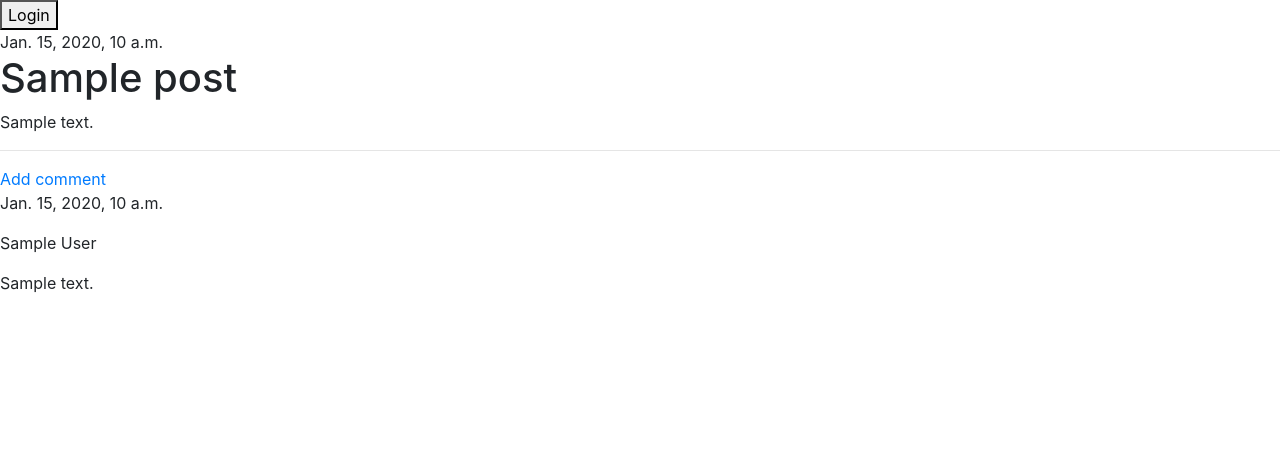
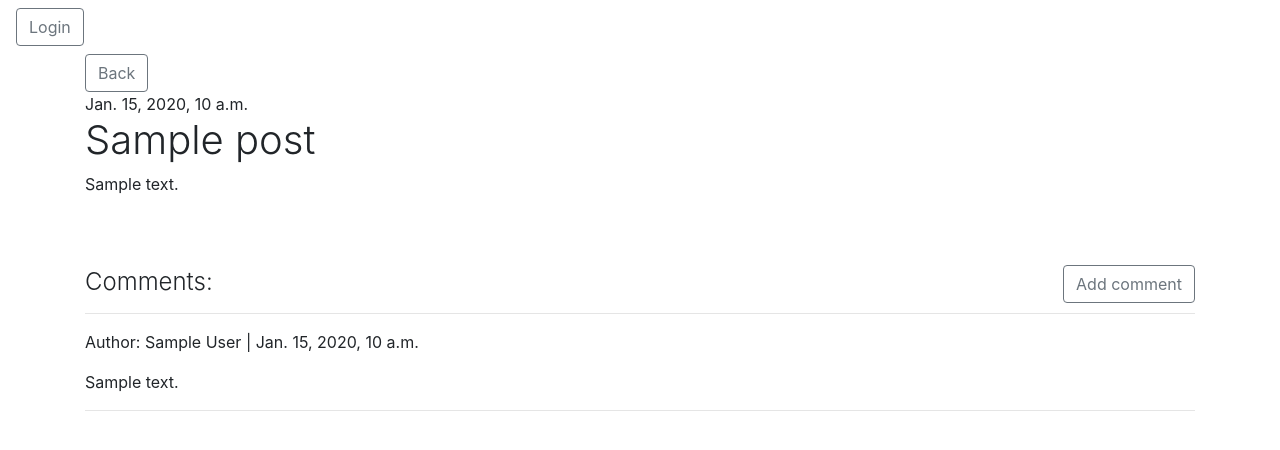
Before and after one commit to Tetsumote/djangoGirls2, a Django app: page /post/1/ in a window 1280 px wide. Shown: the top 450 px of the page. Run offline with Django 3.2, Linux system fonts and the light colour scheme; tables that the repository leaves empty hold one stand-in row (values such as "Sample post"); some libraries are stand-ins or nearby versions.

Commit message:
Add bootstrap style.

```diff
--- a/blog/static/css/blog.css
+++ b/blog/static/css/blog.css
@@ -1,3 +1,21 @@
 .blogTitle{
-    color:green;
+    color:#777;
+    text-align: right;
 }
+.form-group input,.form-group textarea{
+    display: block;
+    width: 100%;
+    height: calc(2.25rem + 2px);
+    padding: .375rem .75rem;
+    font-size: 1rem;
+    line-height: 1.5;
+    color: #495057;
+    background-color: #fff;
+    background-clip: padding-box;
+    border: 1px solid #ced4da;
+    border-radius: .25rem;
+    transition: border-color .15s ease-in-out,box-shadow .15s ease-in-out;
+}
+.form-group textarea{
+    height: 100px;
+}
--- a/blog/templates/blog/base.html
+++ b/blog/templates/blog/base.html
@@ -6,13 +6,18 @@
     <link rel="stylesheet" href="{% static 'css/blog.css' %}">
 </haed>
 <body>
+<nav class="navbar navbar-light bg-white">
 {% if user.is_authenticated %}
-<a href="{% url 'post_new' %}"><button>New post</button></a>
-<a href="{% url 'post_draft_list' %}"><button>Draft</button></a>
+<div class="form-inline">
+<a href="{% url 'post_new' %}"><button class="btn btn-outline-secondary mr-1">New post</button></a>
+<a href="{% url 'post_draft_list' %}"><button class="btn btn-outline-secondary">Draft</button></a>
+</div>
 <p>Hello {{ user.username }} <small>(<a href="{% url 'logout' %}">Log out</a>)</small></p>
 {% else %}
-<a href="{% url 'login' %}"><button>Login</button></a>
+<a href="{% url 'login' %}"><button class="btn btn-outline-secondary">Login</button></a>
 {% endif %}
+</nav>
+
 
 {% block content %}
 {% endblock %}
--- a/blog/templates/blog/post_detail.html
+++ b/blog/templates/blog/post_detail.html
@@ -1,35 +1,44 @@
 {% extends 'blog/base.html' %}
 {% block content %}
+<div class="container">
+    <div class="row">
+    <div class="col">
+    <a href="/"><button class="btn btn-outline-secondary">Back</button></a>
     <div class="post">
     {% if post.published_date %}
         <div class="name">
         {{ post.published_date }}
         </div>
     {% else %}
-        <a href="{% url 'post_publish' pk=post.pk %}"><button>Publish</button></a>
+        <a href="{% url 'post_publish' pk=post.pk %}"><button class="btn btn-outline-secondary">Publish</button></a>
     {% endif %}
-    <h1>{{ post.title }}</h1>
+    <h1 class="font-weight-light">{{ post.title }}</h1>
     <p>{{ post.text|linebreaksbr }}</p>
     </div>
     {% if user.is_authenticated %}
-        <a href="{% url 'post_edit' pk=post.pk %}"><button>Edit</button></a>
-        <a href="{% url 'post_remove' pk=post.pk %}"><button>Remove</button></a>
+        <a href="{% url 'post_edit' pk=post.pk %}"><button class="btn btn-sm btn-outline-secondary">Edit</button></a>
+        <a href="{% url 'post_remove' pk=post.pk %}"><button class="btn btn-sm btn-outline-secondary">Remove</button></a>
     {% endif %}
+    <br>
+    <h4 style="margin-top: 2rem;" class="font-weight-light">Comments:</h4>
+    <a href="{% url 'add_comment_to_post' pk=post.pk %}"><button class="btn btn-outline-secondary float-right" style="margin-top: -2.5rem;">Add comment</button></a>
     <hr>
-    <a href="{% url 'add_comment_to_post' pk=post.pk %}">Add comment</a>
     {% for comment in post.comments.all %}
     {% if user.is_authenticated or comment.approved_comment %}
-    <p>{{ comment.created_date }}</p>
-    <p>{{ comment.author }}</p>
+    <p>Author: {{ comment.author }} | {{ comment.created_date }}</p>
     <p>{{ comment.text|linebreaks }}</p>
+
         {% if not comment.approved_comment %}
-        <hr>
-        <a href="{% url 'comment_remove' pk=comment.pk %}">remove</a>
-        <a href="{% url 'comment_approve' pk=comment.pk %}">add</a>
+        <a href="{% url 'comment_approve' pk=comment.pk %}"><button class="btn btn-sm btn-outline-secondary">add</button></a>
+        <a href="{% url 'comment_remove' pk=comment.pk %}"><button class="btn btn-sm btn-outline-secondary">remove</button></a>
+        {% endif %}
+      <hr>
+    {% endif %}
 
-        {% endif %}
-    {% endif %}
     {% empty %}
     <p>No comments here yet :(</p>
     {% endfor %}
+    </div>
+    </div>
+</div>
 {% endblock content %}
```
Also changed, not shown: blog/templates/blog/add_comment_to_post.html (+15 -6 lines), blog/templates/blog/post_edit.html (+15 -6 lines), blog/templates/blog/post_list.html (+6 -5 lines), blog/templates/registration/login.html (+19 -12 lines).
